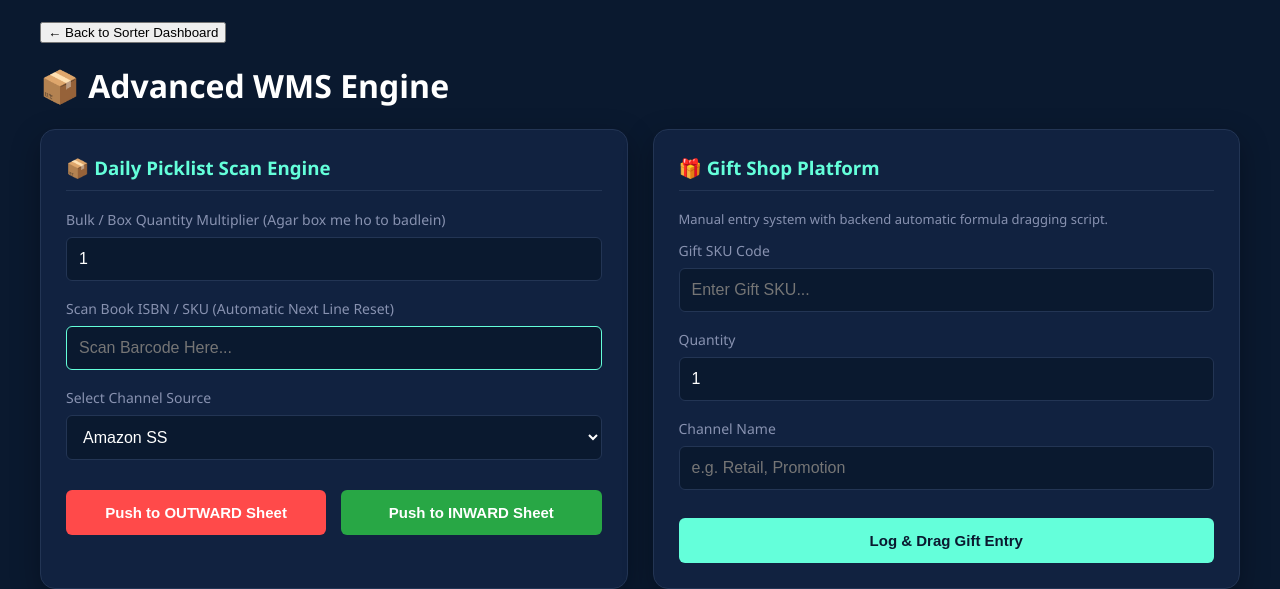
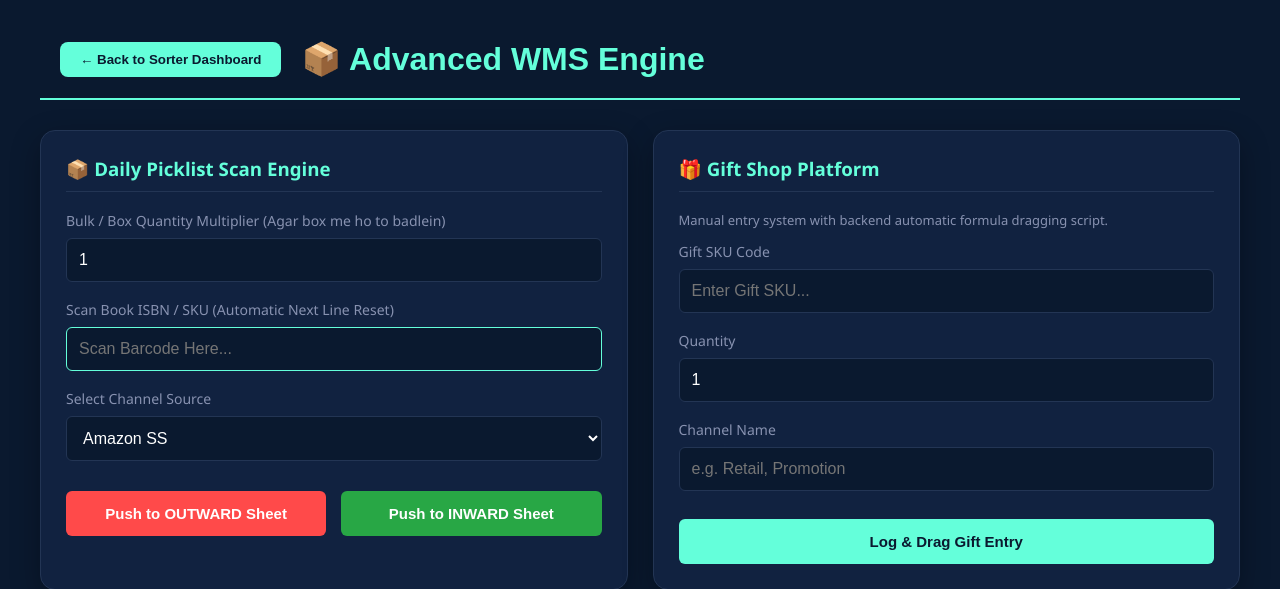
Before and after one commit to ssavailable864/pdf-sort-website, a Flask app: page /wms in a window 1280 px wide. Shown: the top 589 px of the page. Run offline with Flask 3, Linux system fonts and the light colour scheme; parts of the project's set-up code (start-up, migrations or seed data) failed here and were passed over.

```diff
--- a/templates/wms.html
+++ b/templates/wms.html
@@ -36,10 +36,16 @@
 <body>
 
 <div class="container">
-        <div class="wms-header">
-            <button class="btn-back" onclick="goBackToDashboard()">← Back to Sorter Dashboard</button>
-            <h1>📦 Advanced WMS Engine</h1>
-        </div>
+        <div class="wms-header" style="display: flex; align-items: center; gap: 20px; padding: 20px; border-bottom: 2px solid #64ffda; margin-bottom: 30px;">
+
+    <button class="btn-back" onclick="GoBackToDashboard()"
+        style="background: #64ffda; color: #0a192f; padding: 10px 20px; border-radius: 8px; border: none; font-weight: bold; cursor: pointer; text-decoration: none;">
+        ← Back to Sorter Dashboard
+    </button>
+
+    <h1 style="color: #64ffda; margin: 0; font-family: sans-serif;">📦 Advanced WMS Engine</h1>
+
+</div>
     <script>
     function goBackToDashboard() {
         // Agar dono files ek hi domain par chal rahi hain toh history use karega bina login session destroy kiye
```
